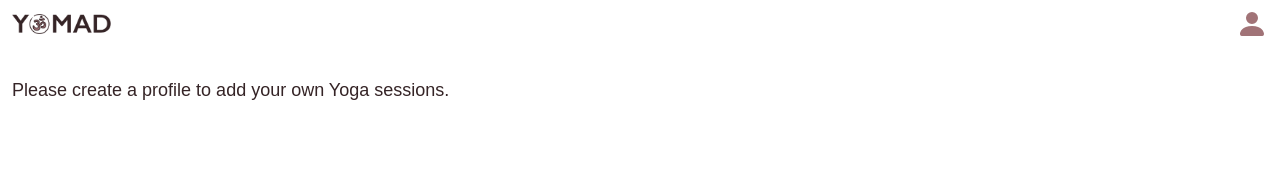
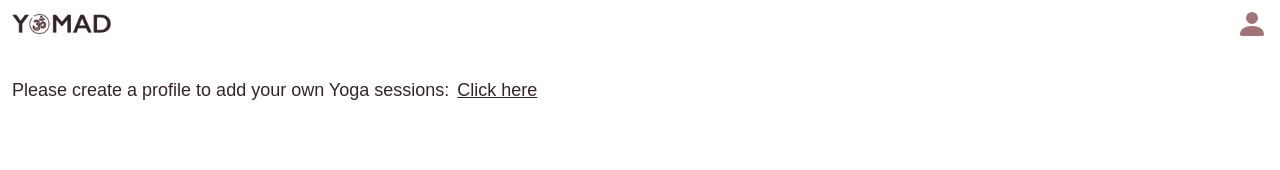
Before and after one commit to kristinmatzies/yomad, a React (Create React App) app: page /create in a window 1280 px wide. Shown: the top 170 px of the page. Built offline with nearby package versions, Linux system fonts and the light colour scheme; no server answers; the database is empty.

Commit message:
Add click here to create event info

```diff
--- a/src/pages/CreateEvent.js
+++ b/src/pages/CreateEvent.js
@@ -1,7 +1,7 @@
 import React, { useState } from 'react'
 import styled from 'styled-components/macro'
 import CreateForm from '../components/CreateForm'
-import { useHistory } from 'react-router-dom'
+import { useHistory, NavLink } from 'react-router-dom'
 import { storage } from '../firebase'
 import { db } from '../firebase'
 import { loadFromStorage } from '../services'
@@ -35,7 +35,8 @@ export default function CreateEvent() {
         />
       ) : (
         <InfoStyled>
-          Please create a profile to add your own Yoga sessions.
+          Please create a profile to add your own Yoga sessions:
+          <LinkStyled to="/createprofile">Click here</LinkStyled>
         </InfoStyled>
       )}
     </FormWrapper>
@@ -114,3 +115,8 @@ const FormWrapper = styled.main`
 const InfoStyled = styled.p`
   padding: 12px;
 `
+
+const LinkStyled = styled(NavLink)`
+  color: var(--primary);
+  margin-left: 8px;
+`
```
